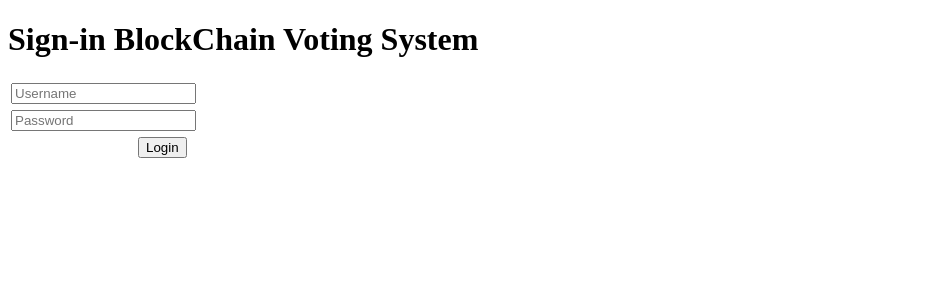
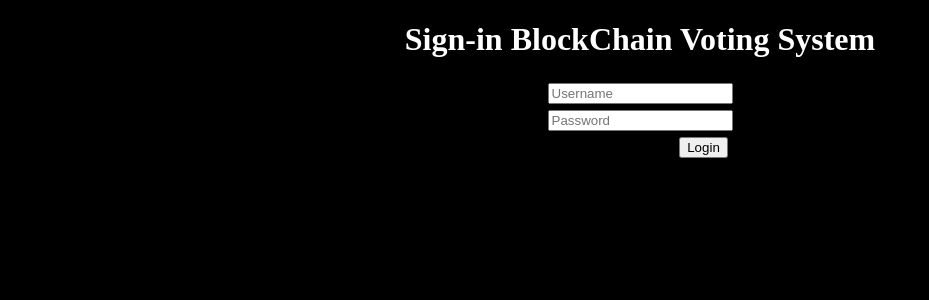
Before and after one commit to JudeTe/bc-1112, a Flask app: page /login in a window 1280 px wide. Shown: the top 300 px of the page, without its empty margins (0-929 px from the left). Run offline with Flask 3, Linux system fonts and the light colour scheme.

Commit message:
Bug修正與login畫面修改

```diff
--- a/app/__init__.py
+++ b/app/__init__.py
@@ -40,8 +40,8 @@ def create_app():
     user = User(username='abc',
                 password='123',
                 is_admin=True,
-                ganache_address='0xd470B7e3ce7274A4D8A8c0A5FaEc9d323461e3B5',
-                pk='0xe9af0d4622ea2163e773291301fa030c9d58f1334b858c8afe24320a99d823ae')
+                ganache_address='0xd2EDa074d0ED479Ee6a7e5AC548C9182a8c91C6A',
+                pk='0x77b0c94eab0e46a986e15f9577c9c36911c870acfe2ebdb6c1d5c6a183219917')
     user = User(username='test1', password='123')
     user = User(username='test2', password='123')
 
@@ -108,7 +108,7 @@ def create_app():
         return render_template('login.html')
 
     @app.route('/donate/', methods=['GET'])
-    def donate_page():
+    def donate():
         user = redirect_login()
         return render_template('donate.html', user=user, logged_in=True)
 
--- a/templates/donate.html
+++ b/templates/donate.html
@@ -91,7 +91,7 @@
                             <div class="card-footer p-4 pt-0 border-top-0 bg-transparent">
                                 <div class="text-center">
                                     <!-- <a class="btn btn-outline-dark mt-auto" href="#">Vote</a> -->
-                                    <form action="{{ url_for('donate_in_html', address='0x0F856c9A6F6F6bab07299F6E25Adc5B8E20C7EAD')}}" method="post">
+                                    <form action="{{ url_for('donate_in_html', address='0x30E44c56f97b36CB5be327D5FF6beB8D4618BCdC')}}" method="post">
                                         <div col mb-5>
                                             <label for="money">Donate to Candidate</label>
                                             <input class="form-control" type="number" id="money" name="money" min="0" placeholder="ETH"/>
@@ -128,7 +128,7 @@
                             <div class="card-footer p-4 pt-0 border-top-0 bg-transparent">
                                 <div class="text-center">
                                     <!-- <a class="btn btn-outline-dark mt-auto" href="#">Vote</a> -->
-                                    <form action="{{ url_for('donate_in_html', address='0x0F856c9A6F6F6bab07299F6E25Adc5B8E20C7EAD')}}" method="post">
+                                    <form action="{{ url_for('donate_in_html', address='0x802eFCA1A3793Bf155246Fc9f72dcd2a950F660F')}}" method="post">
                                         <div col mb-5>
                                             <label for="money">Donate to Candidate</label>
                                             <input class="form-control" type="number" id="money" name="money" min="0" placeholder="ETH"/>
--- a/templates/login.html
+++ b/templates/login.html
@@ -3,12 +3,16 @@
 <head>
     <title>Sign-in</title>
 </head>
-<body>
-    <h1>Sign-in BlockChain Voting System</h1>
-    <form method="POST" action="/login">
+<body style="background-color: black">
+    <div style="background-color: black">
+        <h1 style="text-align:center;color: white">Sign-in BlockChain Voting System</h1>
+    </div>
+    <div style="text-align:center;">
+        <form method="POST" action="/login">
         <input type="text" name="username" placeholder="Username" style="margin: 3px;"><br>
         <input type="password" name="password" placeholder="Password" style="margin: 3px;"><br>
         <input type="submit" value="Login" style="margin: 3px; margin-left: 130px;">
     </form>
+    </div>
 </body>
 </html>
```
